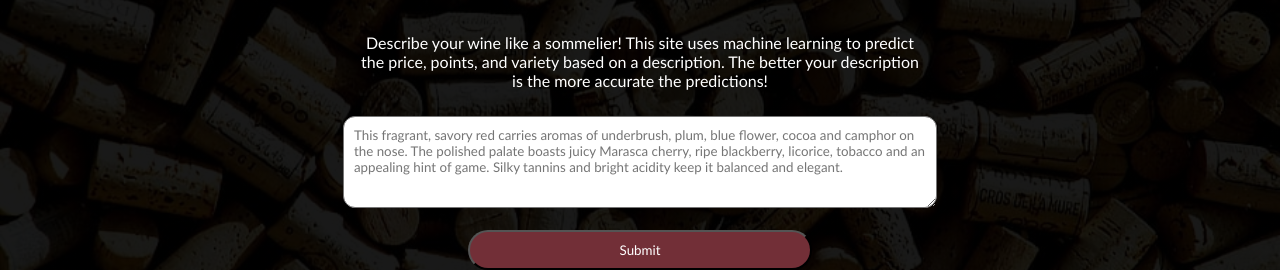
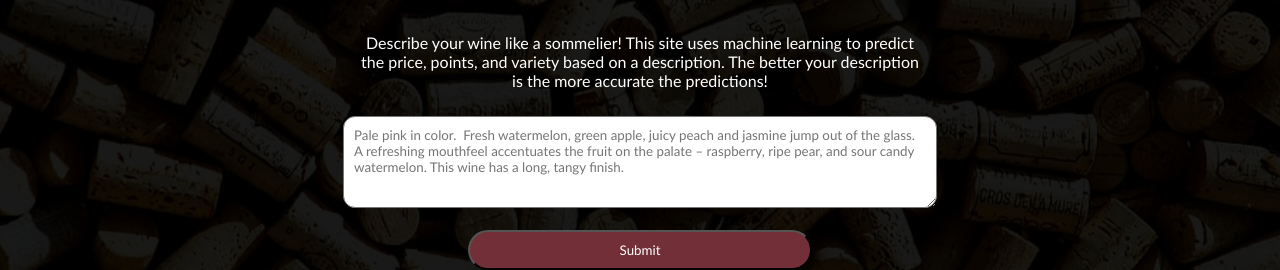
Before and after one commit to cassieview/SommWineGame, a Vue app: page / in a window 1280 px wide. Shown: the part 395-665 px from the top of the page. Built offline with nearby package versions, Linux system fonts and the light colour scheme.

Commit message:
fixed null review issue

```diff
--- a/src/components/Home.vue
+++ b/src/components/Home.vue
@@ -9,7 +9,7 @@
     </div>
     <textarea
       v-model="review"
-      placeholder="This fragrant, savory red carries aromas of underbrush, plum, blue flower, cocoa and camphor on the nose. The polished palate boasts juicy Marasca cherry, ripe blackberry, licorice, tobacco and an appealing hint of game. Silky tannins and bright acidity keep it balanced and elegant."
+      placeholder="Pale pink in color.  Fresh watermelon, green apple, juicy peach and jasmine jump out of the glass.  A refreshing mouthfeel accentuates the fruit on the palate – raspberry, ripe pear, and sour candy watermelon. This wine has a long, tangy finish."
     ></textarea>
     <br />
     <br />
@@ -80,6 +80,8 @@
 
 <script>
 import axios from "axios";
+var defaultReview =
+  "Pale pink in color.  Fresh watermelon, green apple, juicy peach and jasmine jump out of the glass.  A refreshing mouthfeel accentuates the fruit on the palate – raspberry, ripe pear, and sour candy watermelon. This wine has a long, tangy finish.";
 const url =
   "https://ai-sommelier.azurewebsites.net/api/wine?code=OMwzdCHjCVPZlHG0oLlUZzZXap4n31YljUFvQtU3w1TvLpLTVQ6nCA==";
 export default {
@@ -97,7 +99,7 @@ export default {
   },
   methods: {
     sendData() {
-      this.input.review = this.review;
+      this.input.review = this.getReview();
       this.response = "";
       this.isLoading = true;
       axios
@@ -121,6 +123,12 @@ export default {
     toWineBottles(value) {
       value = Math.ceil(parseFloat(value) / 0.2);
       return value;
+    },
+    getReview() {
+      if (this.review) {
+        return this.review;
+      }
+      return defaultReview;
     }
   }
 };
```
